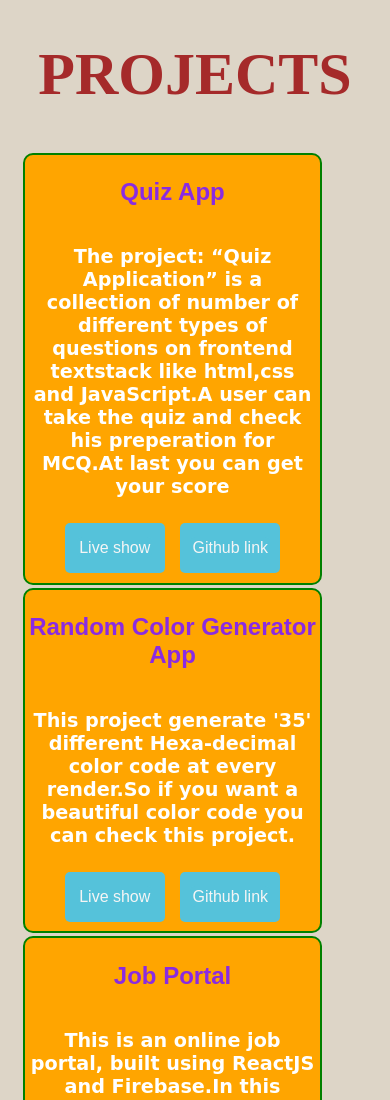
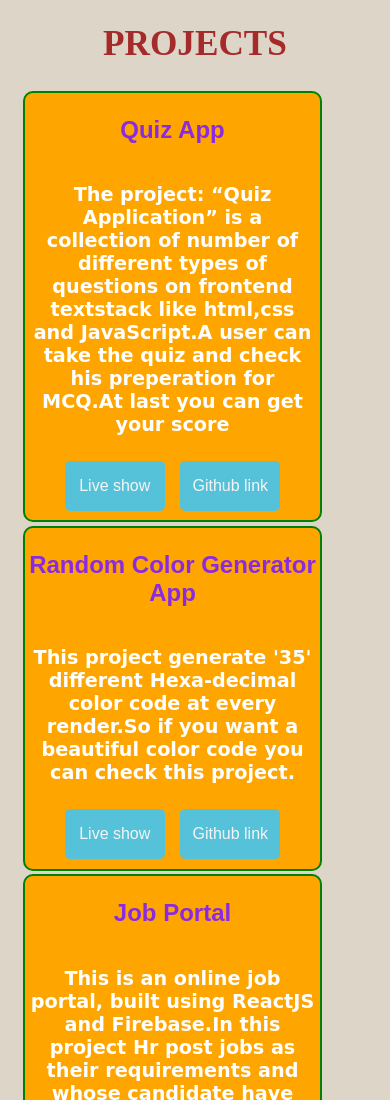
Before and after one commit to Sahil-4U/Portfolio-Website, a plain HTML site: page index2.html in a window 390 px wide. Shown: the top 1100 px of the page. Drawn offline with Linux system fonts and the light colour scheme.

Commit message:
add media query to handle heading in project section

```diff
--- a/style2.css
+++ b/style2.css
@@ -5,7 +5,7 @@ body{
     box-sizing: border-box;
 }
 center>h1{
-    font-size: 60px;
+    font-size: 4rem;
     text-transform:uppercase;
     color:brown;
 }
@@ -62,3 +62,11 @@ font-weight: 700;
 font-size: 1.5em;
 color:blueviolet;
 }
+
+@media only screen and (max-width: 700px) {
+  center>h1{
+    font-size: 2.2rem;
+    text-transform:uppercase;
+    color:brown;
+}
+}
```
